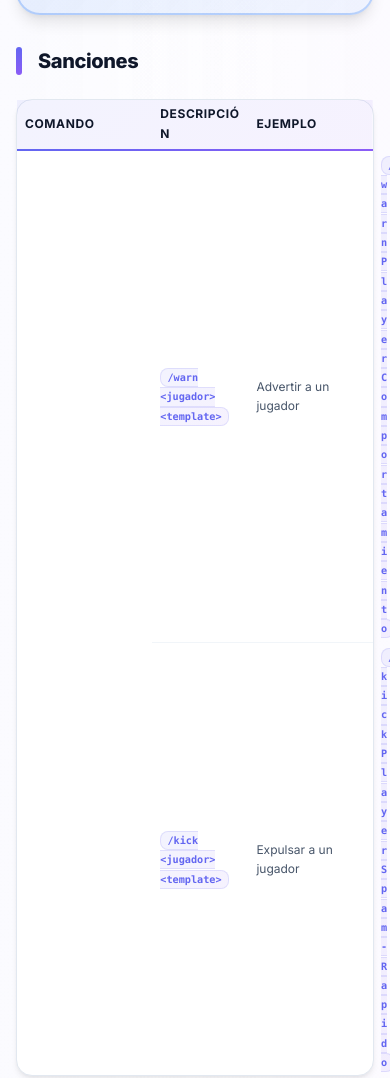
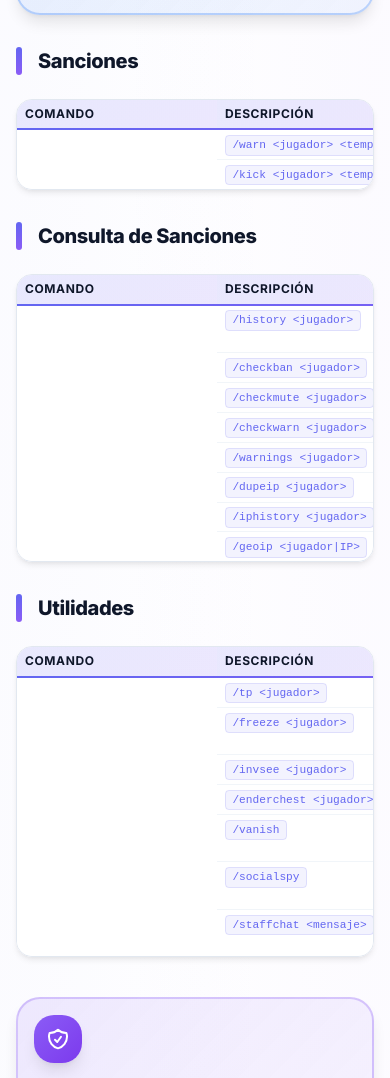
Before and after one commit to ymminnl/guia-staff-atheondam, a plain HTML site: page index.html in a window 390 px wide. Shown: the part 2186-3264 px from the top of the page. Drawn offline with Linux system fonts and the light colour scheme.

Commit message:
v11.3 - FIX DEFINITIVO TABLAS:  table-layout:auto (no fixed)  min-width en columnas (220px-180px-200px)  Scroll horizontal en móvil  Headers sticky  Code mejorado con color y padding  vertical-align:top para alineación  PC y móvil funcionando

```diff
--- a/css/mintlify.css
+++ b/css/mintlify.css
@@ -1228,12 +1228,13 @@ body.sidebar-collapsed .sidebar-toggle-btn svg {
    TABLES - ULTRA PREMIUM
    ======================================== */
 .table-container {
-    overflow-x: visible;
+    overflow-x: auto; /* Permitir scroll horizontal si es necesario */
     margin-bottom: var(--spacing-2xl);
     border-radius: var(--radius-xl);
     border: 1px solid var(--color-border);
     box-shadow: var(--shadow-md);
     background: var(--color-bg-elevated);
+    -webkit-overflow-scrolling: touch; /* Smooth scroll en iOS */
 }
 
 .table {
@@ -1241,12 +1242,15 @@ body.sidebar-collapsed .sidebar-toggle-btn svg {
     border-collapse: separate;
     border-spacing: 0;
     font-size: var(--font-size-sm);
-    table-layout: fixed; /* CRÍTICO: Forzar anchos de columnas */
+    table-layout: auto; /* CAMBIO: Auto para que se ajuste al contenido */
+    min-width: 600px; /* Ancho mínimo para mantener legibilidad */
 }
 
 .table thead {
     background: linear-gradient(135deg, rgba(99, 102, 241, 0.08) 0%, rgba(139, 92, 246, 0.08) 100%);
-    position: relative;
+    position: sticky;
+    top: 0;
+    z-index: 10;
 }
 
 .table thead::after {
@@ -1260,41 +1264,44 @@ body.sidebar-collapsed .sidebar-toggle-btn svg {
 }
 
 .table th {
-    padding: var(--spacing-md) var(--spacing-lg);
+    padding: 1rem 1.25rem;
     text-align: left;
     font-weight: 700;
     color: var(--color-text-primary);
     text-transform: uppercase;
-    font-size: 0.7rem;
+    font-size: 0.75rem;
     letter-spacing: 0.05em;
     border-bottom: 2px solid var(--color-border);
-    vertical-align: middle;
-}
-
-/* Ancho de columnas específico */
+    vertical-align: top;
+    white-space: nowrap; /* Evitar saltos en headers */
+    background: linear-gradient(135deg, rgba(99, 102, 241, 0.08) 0%, rgba(139, 92, 246, 0.08) 100%);
+}
+
+/* Ancho de columnas - Sin porcentajes, usar auto con min-width */
 .table th:nth-child(1),
 .table td:nth-child(1) {
-    width: 38%; /* COMANDO: más ancho para código */
+    min-width: 220px; /* COMANDO: ancho mínimo para código */
 }
 
 .table th:nth-child(2),
 .table td:nth-child(2) {
-    width: 27%; /* DESCRIPCIÓN: más compacto */
+    min-width: 180px; /* DESCRIPCIÓN: ancho mínimo */
 }
 
 .table th:nth-child(3),
 .table td:nth-child(3) {
-    width: 35%; /* EJEMPLO: código de ejemplo */
+    min-width: 200px; /* EJEMPLO: ancho mínimo para código */
 }
 
 .table td {
-    padding: var(--spacing-md) var(--spacing-lg);
+    padding: 1rem 1.25rem;
     border-bottom: 1px solid var(--color-border-light);
     color: var(--color-text-secondary);
-    line-height: 1.6;
+    line-height: 1.8;
     transition: all var(--transition-fast);
-    vertical-align: middle;
+    vertical-align: top;
     word-wrap: break-word;
+    overflow-wrap: break-word;
 }
 
 .table tbody tr {
@@ -1328,13 +1335,20 @@ body.sidebar-collapsed .sidebar-toggle-btn svg {
 }
 
 .table td:first-child {
-    font-weight: 700;
+    font-weight: 600;
     color: var(--color-text-primary);
 }
 
+/* Código dentro de tablas */
 .table code {
-    font-size: 0.85em;
-    padding: 0.3em 0.6em;
+    font-family: 'Courier New', Consolas, Monaco, monospace;
+    font-size: 0.8rem;
+    padding: 0.25rem 0.5rem;
+    background: rgba(99, 102, 241, 0.08);
+    border-radius: 4px;
+    color: var(--color-primary);
+    white-space: nowrap;
+    font-weight: 500;
 }
 
 /* ========================================
@@ -2425,44 +2439,48 @@ body.sidebar-collapsed .sidebar-toggle-btn svg {
     /* Tables - Mobile Responsive */
     .table-container {
         border-radius: var(--radius-lg);
-        overflow-x: visible;
+        overflow-x: auto; /* Scroll horizontal en móvil */
+        -webkit-overflow-scrolling: touch;
     }
 
     .table {
+        font-size: 0.8rem;
+        min-width: 600px; /* Forzar ancho mínimo para que tenga scroll */
+        table-layout: auto; /* Auto layout en móvil */
+    }
+
+    .table th {
+        padding: 0.75rem 1rem;
+        font-size: 0.7rem;
+        font-weight: 700;
+        white-space: nowrap;
+    }
+
+    .table td {
+        padding: 0.75rem 1rem;
         font-size: 0.75rem;
-        display: table; /* Mantener como tabla */
-        width: 100%;
-        table-layout: fixed; /* MANTENER anchos fijos */
-        overflow-x: visible;
-    }
-
-    .table th,
-    .table td {
-        padding: var(--spacing-sm) var(--spacing-md);
-        font-size: 0.7rem;
-        word-break: break-word;
-        overflow-wrap: break-word;
-    }
-
-    .table th {
-        font-size: 0.65rem;
-        font-weight: 700;
-    }
-
-    /* MANTENER anchos de columnas en móvil */
+        line-height: 1.6;
+    }
+
+    /* Anchos mínimos en móvil */
     .table th:nth-child(1),
     .table td:nth-child(1) {
-        width: 38%;
+        min-width: 200px;
     }
 
     .table th:nth-child(2),
     .table td:nth-child(2) {
-        width: 27%;
+        min-width: 160px;
     }
 
     .table th:nth-child(3),
     .table td:nth-child(3) {
-        width: 35%;
+        min-width: 180px;
+    }
+
+    .table code {
+        font-size: 0.7rem;
+        padding: 0.2rem 0.4rem;
     }
 
     .callout {
--- a/index.html
+++ b/index.html
@@ -17,7 +17,7 @@
     <link href="https://fonts.googleapis.com/css2?family=Inter:wght@400;500;600;700;800;900&display=swap" rel="stylesheet">
 
     <!-- External CSS -->
-    <link rel="stylesheet" href="css/mintlify.css?v=11.2">
+    <link rel="stylesheet" href="css/mintlify.css?v=11.3">
 </head>
 <body>
 
```
